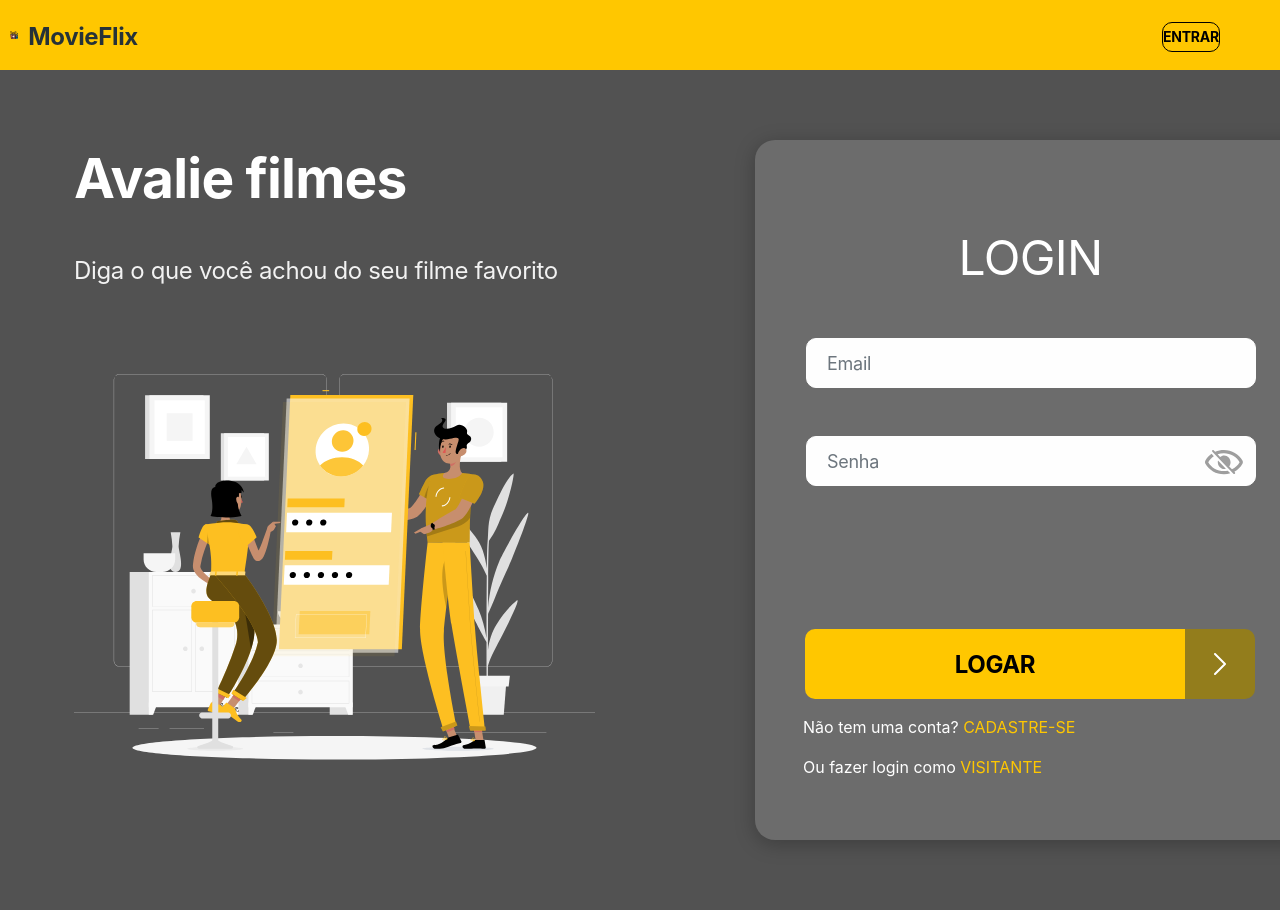
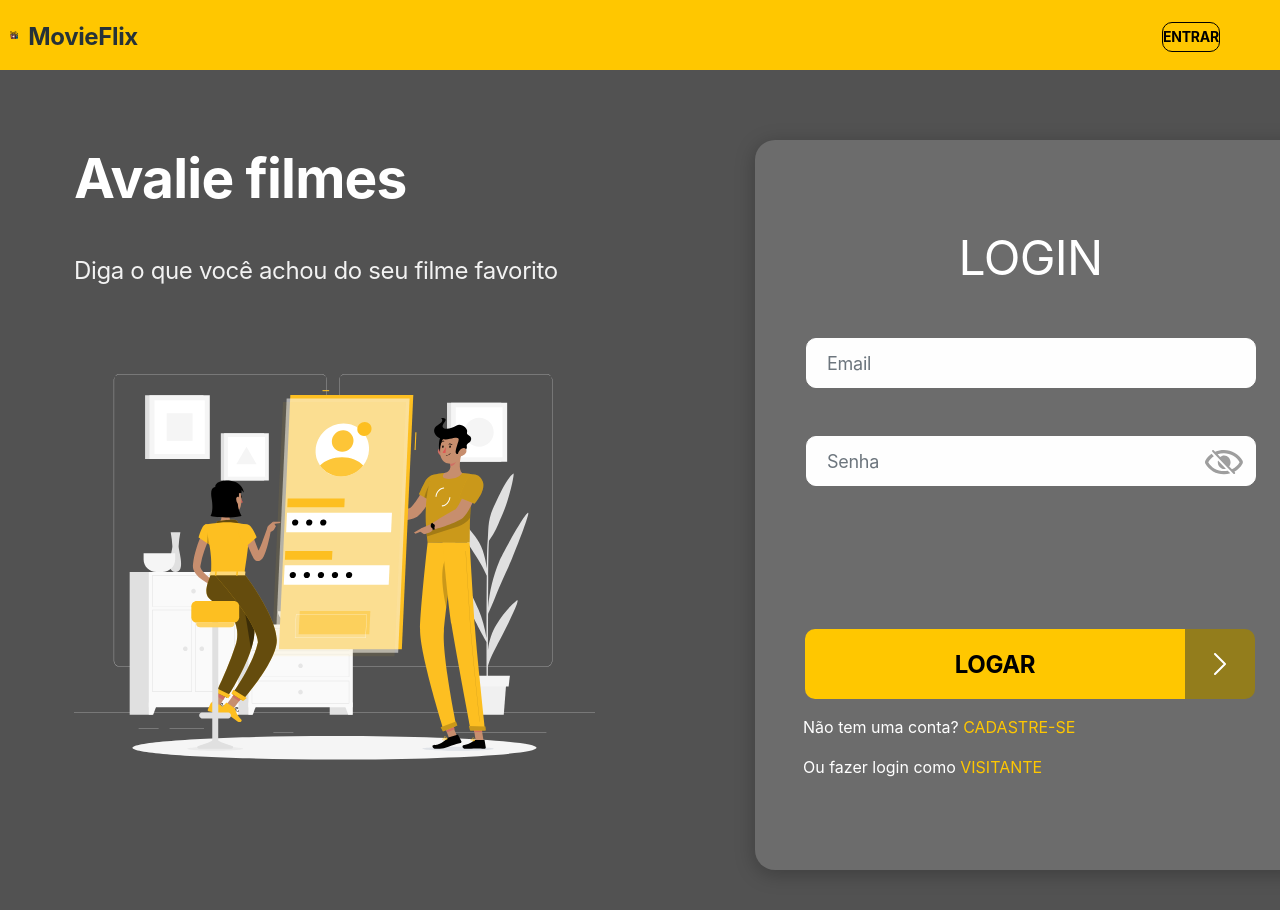
Before and after one commit to Ronjun/movieflix, a React (Create React App) app in the folder front-web/: page /login in a window 1280 px wide. Shown: the top 910 px of the page. Before the commit the page ends 887 px from the top, so only its background shows below. Built offline with nearby package versions, Linux system fonts and the light colour scheme; no server answers.

Commit message:
layout fix

```diff
--- a/front-web/src/pages/Login/styles.scss
+++ b/front-web/src/pages/Login/styles.scss
@@ -46,7 +46,7 @@
   box-shadow: 0px 4px 20px rgba(0, 0, 0, 0.25);
   border-radius: 20px;
   width: 551px;
-  height: 700px;
+  height: 730px;
   margin: 70px 40px 47px 160px;
 }
 
```
